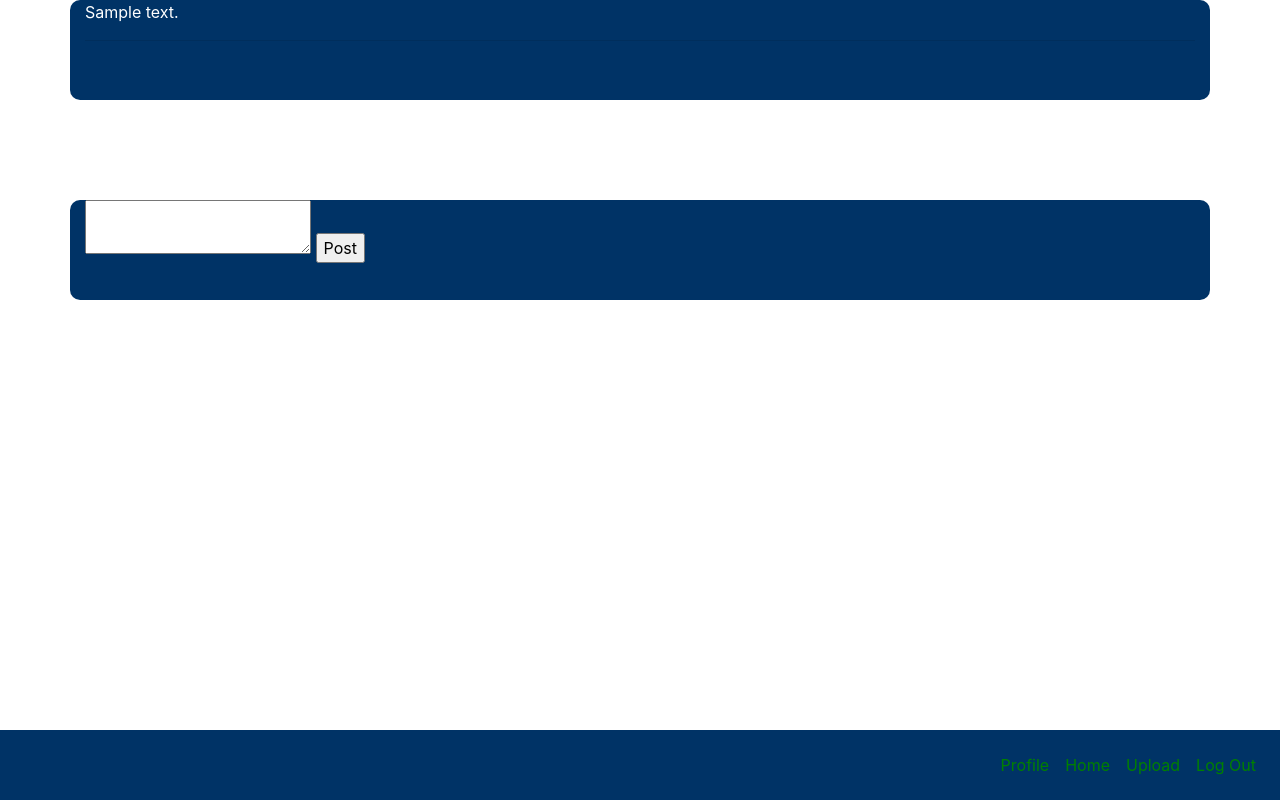
After one commit to davidpitutiu/DAW2, a PHP site: page /links/comments.php?id=1 in a window 1280 px wide. The commit adds this page. Run offline with PHP 8.4, Linux system fonts and the light colour scheme; the visitor is signed in with stand-in values (Sample User, id 1); tables that the repository leaves empty or names only in its code hold one stand-in row (values such as "Sample post"); a stand-in replaces the project's code that opens the database connection.

Commit message:
Add files via upload

```diff
--- /dev/null
+++ b/links/comments.php
@@ -0,0 +1,80 @@
+<?php
+    include ('../login/config.php');
+    session_start();
+?>
+<?php
+    $username= $_SESSION['username'];
+    $sel="SELECT user_id FROM users WHERE username='$username'";
+    $query=mysqli_query($connect,$sel);
+    $row = mysqli_fetch_array($query);
+    $user_id = $row['user_id'];
+    $id=$_GET['id'];
+    if (isset($_POST['text'])) {
+
+        $text=$_POST['text'];
+        $sql="INSERT INTO comments (photo_id,user_id,comment) VALUES ('$id', '$user_id', '$text')";
+        $qury=mysqli_query($connect,$sql);
+
+    }
+    $comment_query = mysqli_query($connect,"SELECT comment FROM comments WHERE photo_id='$id'");
+    while($rows = mysqli_fetch_array($comment_query))
+    {
+
+?>
+            <div class="container">
+                <?php echo $rows['comment'] ; ?>
+                <hr>
+
+            </div>
+
+
+
+<?php
+    }
+?>
+<!DOCTYPE html>
+<html lang="en">
+<head>
+    <link rel="stylesheet" href="https://maxcdn.bootstrapcdn.com/bootstrap/4.0.0/css/bootstrap.min.css" integrity="sha384-Gn5384xqQ1aoWXA+058RXPxPg6fy4IWvTNh0E263XmFcJlSAwiGgFAW/dAiS6JXm" crossorigin="anonymous">
+    <link rel="stylesheet" href="../style.css">
+    <meta charset="UTF-8">
+    <meta http-equiv="X-UA-Compatible" content="IE=edge">
+    <meta name="viewport" content="width=device-width, initial-scale=1.0">
+    <title>Social|Comments</title>
+    <style>
+        .form-comments{
+            position: absolute;
+            margin-bottom: 200px;;
+
+        }
+        .container{
+            background-color: #003366;
+            color: white;
+            min-width: 200px;
+            height: 100px;
+            overflow: auto;
+            margin-bottom: 100px;
+            border-radius: 10px;
+        }
+
+    </style>
+</head>
+<body>
+    <div class="container" id="con">
+         <form class="form-comments" action="" method="POST">
+            <textarea name="text" autocomplete="off"
+            autocorrect="off"
+            class="textBox" maxlength="140"></textarea>
+            <input type="submit" value="Post" name="submit">
+        </form>
+    </div>
+    <div class="navbar  navbar-expand-sm">
+        <ul class="navbar-nav ml-auto">
+            <li class="nav-item"><a class="nav-link" href="profile.php">Profile</a></li>
+            <li class="nav-item"><a class="nav-link" href="home.php" >Home</a></li>
+            <li class="nav-item"><a class="nav-link" href="upload.php">Upload</a></li>
+            <li class="nav-item"><a class="nav-link" href="../login/logout.php">Log Out</a></li>
+        </ul>
+    </div>
+</body>
+</html>
--- a/style.css
+++ b/style.css
@@ -1,8 +1,9 @@
+@import url('https://fonts.googleapis.com/css2?family=Roboto:wght@300&display=swap');
 body{
-    background-color: rgb(80,80,80);
+    background-color: white;
 }
 .navbar{
-    background-color: rgb(30, 30, 30);
+    background-color: #003366;
     position:fixed;
     bottom: 0;
     width: 100%;
@@ -10,10 +11,11 @@ body{
 }
 .navbar a:link{
     text-decoration: none;
-    color: #3098B1;
+    font-family: -apple-system, BlinkMacSystemFont, 'Segoe UI', Roboto, Oxygen, Ubuntu, Cantarell, 'Open Sans', 'Helvetica Neue', sans-serif;
+    color:green;
 }
 .navbar a:visited{
-    color:#3098B1;
+    color: green;
 }
 .navbar a:hover{
     color:orangered;
```
Also changed, not shown: index.php (+53 -15 lines), links/home.php (added, +60 -0 lines), links/images/BETG0332[1].JPG (added), links/images/IGUT0417[1].JPG (added), links/images/IMG_1003[1].PNG (added), links/images/IMG_2622[1].JPG (added), links/images/IMG_3463[1].JPG (added), links/images/IMG_3813[1].JPG (added), links/images/download (1).jpg (added), 2 other files.
